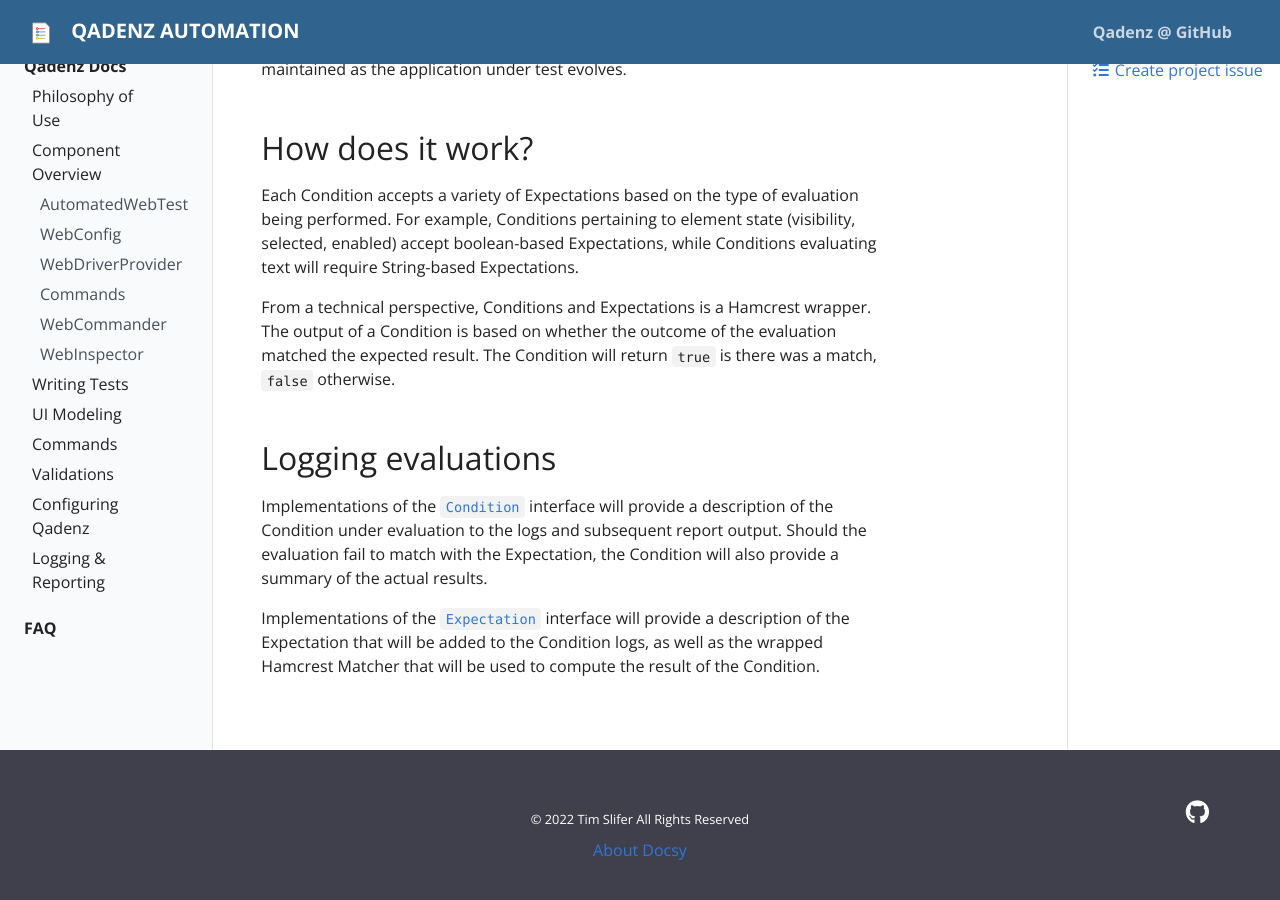
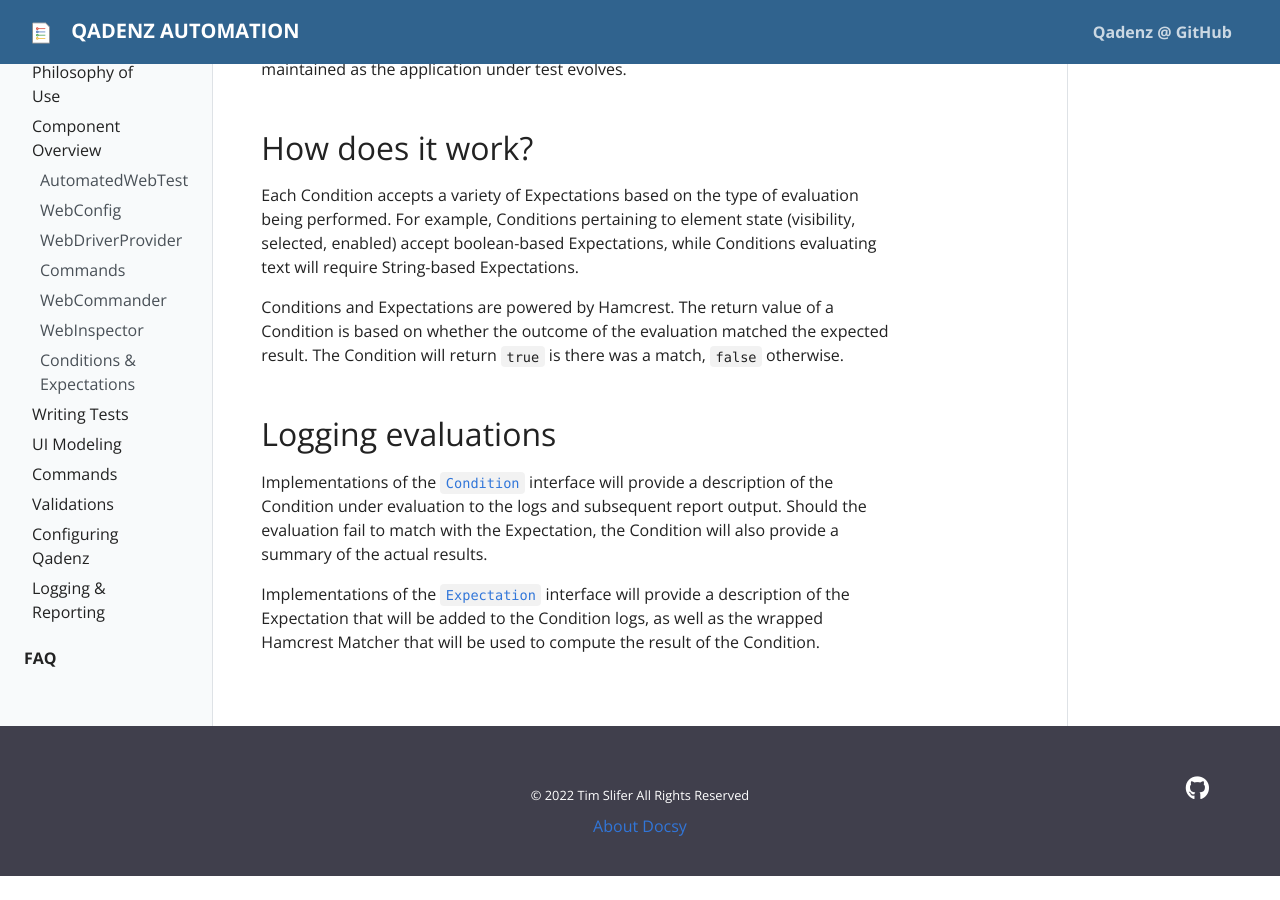
Before and after one commit to qadenz/qadenz.github.io, a Jekyll site: the page built from _docs/component-overview.md, in a window 1280 px wide and 900 px high, scrolled down 6763 px. Built offline with Jekyll 4.4.1, drawn with Linux system fonts in a browser that asks for light colours; after the commit the page ends 7639 px from its top, so only the background shows below that.

Commit message:
Added conditions and expectations to TOC

```diff
--- a/_data/toc.yml
+++ b/_data/toc.yml
@@ -25,6 +25,8 @@
           url: "docs/component-overview#the-webcommander"
         - title: WebInspector
           url: "docs/component-overview#the-webinspector"
+        - title: Conditions & Expectations
+          url: "docs/component-overview#conditions--expectations"
     - title: Writing Tests
       url: "docs/writing-tests"
     - title: UI Modeling
--- a/_docs/component-overview.md
+++ b/_docs/component-overview.md
@@ -185,7 +185,7 @@ The goal of the Condition/Expectation pairing is to provide a unified structure
 
 Each Condition accepts a variety of Expectations based on the type of evaluation being performed. For example, Conditions pertaining to element state (visibility, selected, enabled) accept boolean-based Expectations, while Conditions evaluating text will require String-based Expectations.
 
-From a technical perspective, Conditions and Expectations is a Hamcrest wrapper. The output of a Condition is based on whether the outcome of the evaluation matched the expected result. The Condition will return `true` is there was a match, `false` otherwise.
+Conditions and Expectations are powered by Hamcrest. The return value of a Condition is based on whether the outcome of the evaluation matched the expected result. The Condition will return `true` is there was a match, `false` otherwise.
 
 ## Logging evaluations
 
```
